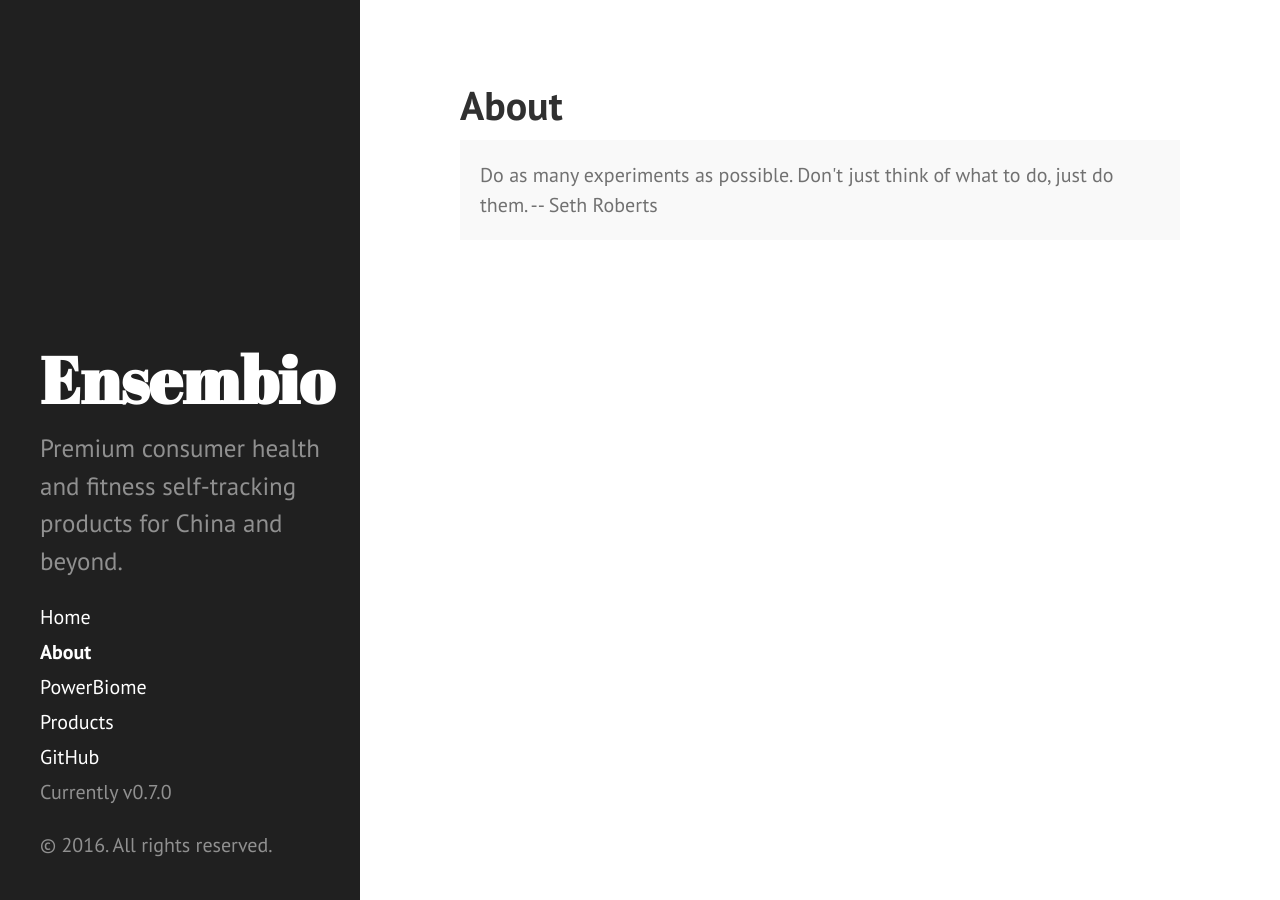
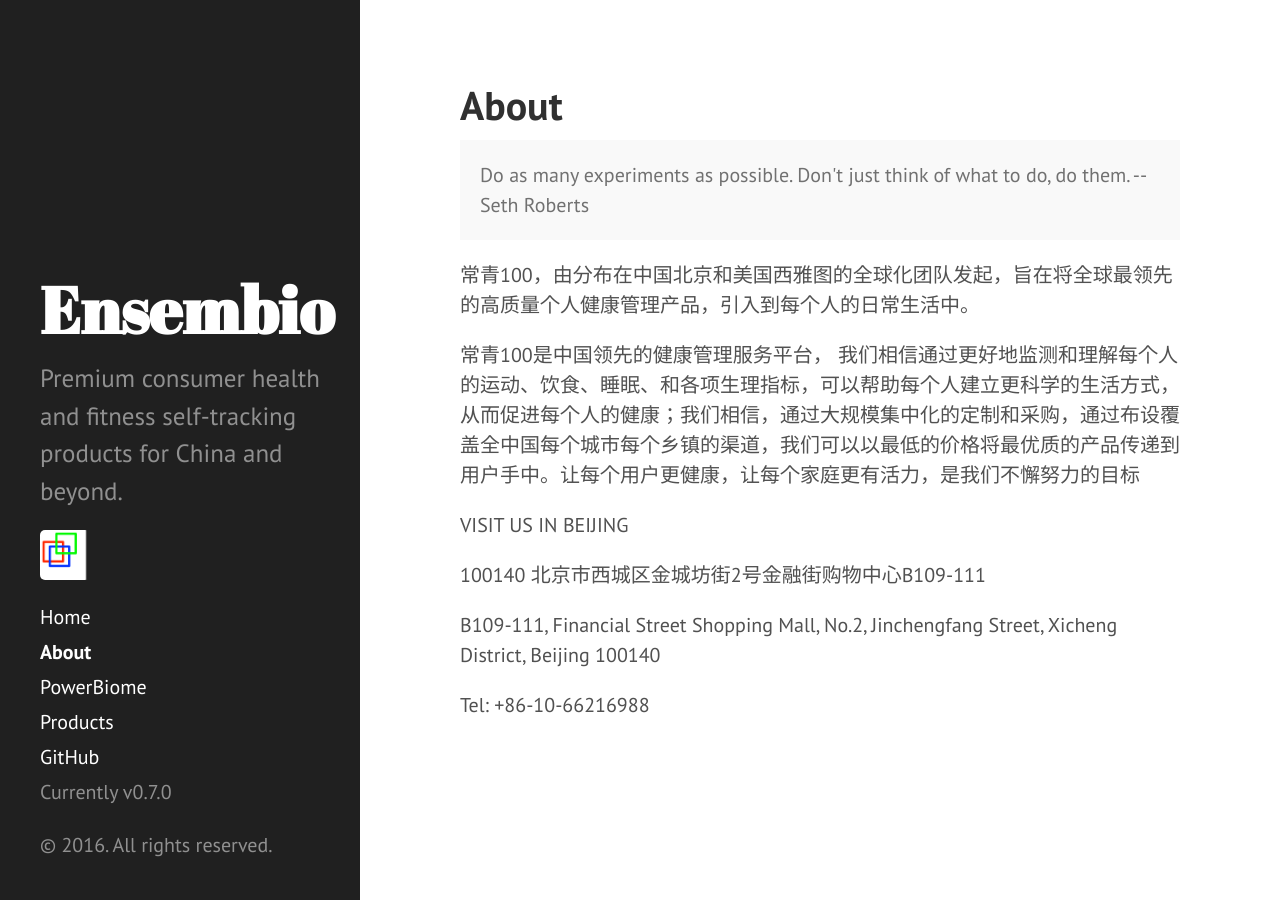
Before and after one commit to ensembio/ensembio.github.io, a Jekyll site: the page built from about.md, in a window 1280 px wide. Built offline with Jekyll 4.4.1, drawn with Linux system fonts in a browser that asks for light colours.

Commit message:
added logo

```diff
--- a/_includes/sidebar.html
+++ b/_includes/sidebar.html
@@ -7,6 +7,7 @@
         </a>
       </h1>
       <p class="lead">{{ site.description }}</p>
+      <img src = "{{ site.baseurl }}assets/Ensembio Logo 114x114.png" width=50 >
     </div>
 
     <nav class="sidebar-nav">
--- a/about.md
+++ b/about.md
@@ -5,5 +5,17 @@
 
 <p class="message">
   Do as many experiments as possible. Don't just think of what to do,
-  just do them. -- Seth Roberts
-</p>
+   do them. -- Seth Roberts
+  </p>
+
+常青100，由分布在中国北京和美国西雅图的全球化团队发起，旨在将全球最领先的高质量个人健康管理产品，引入到每个人的日常生活中。
+
+常青100是中国领先的健康管理服务平台， 我们相信通过更好地监测和理解每个人的运动、饮食、睡眠、和各项生理指标，可以帮助每个人建立更科学的生活方式，从而促进每个人的健康；我们相信，通过大规模集中化的定制和采购，通过布设覆盖全中国每个城市每个乡镇的渠道，我们可以以最低的价格将最优质的产品传递到用户手中。让每个用户更健康，让每个家庭更有活力，是我们不懈努力的目标
+
+VISIT US IN BEIJING
+
+100140 北京市西城区金城坊街2号金融街购物中心B109-111
+
+B109-111, Financial Street Shopping Mall, No.2, Jinchengfang Street, Xicheng District, Beijing 100140
+
+Tel: +86-10-66216988
```
Also changed, not shown: _posts/2013-01-01-whats-ensembio.md (+4 -1 lines), assets/Ensembio Logo 114x114.png (added).
